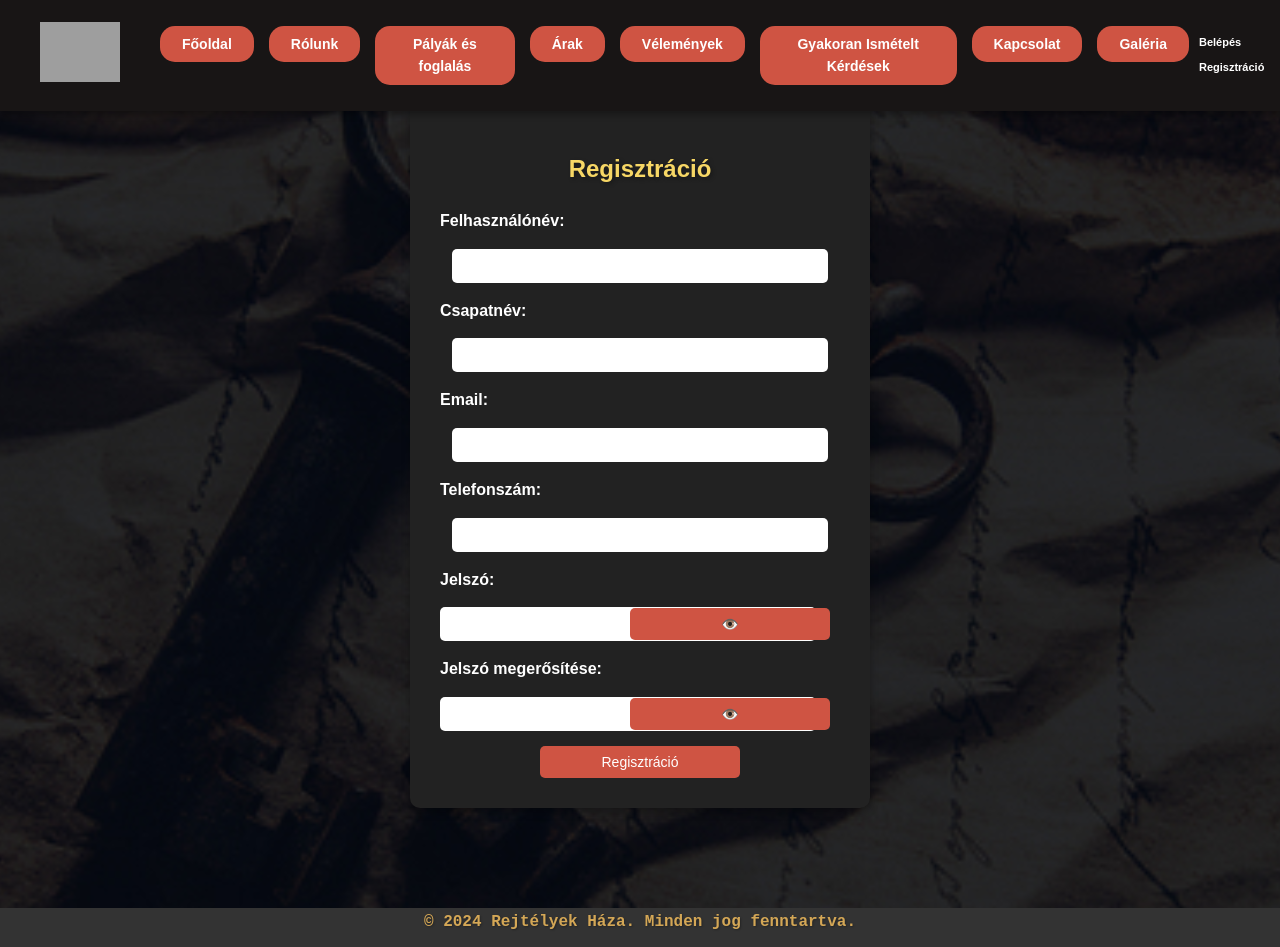
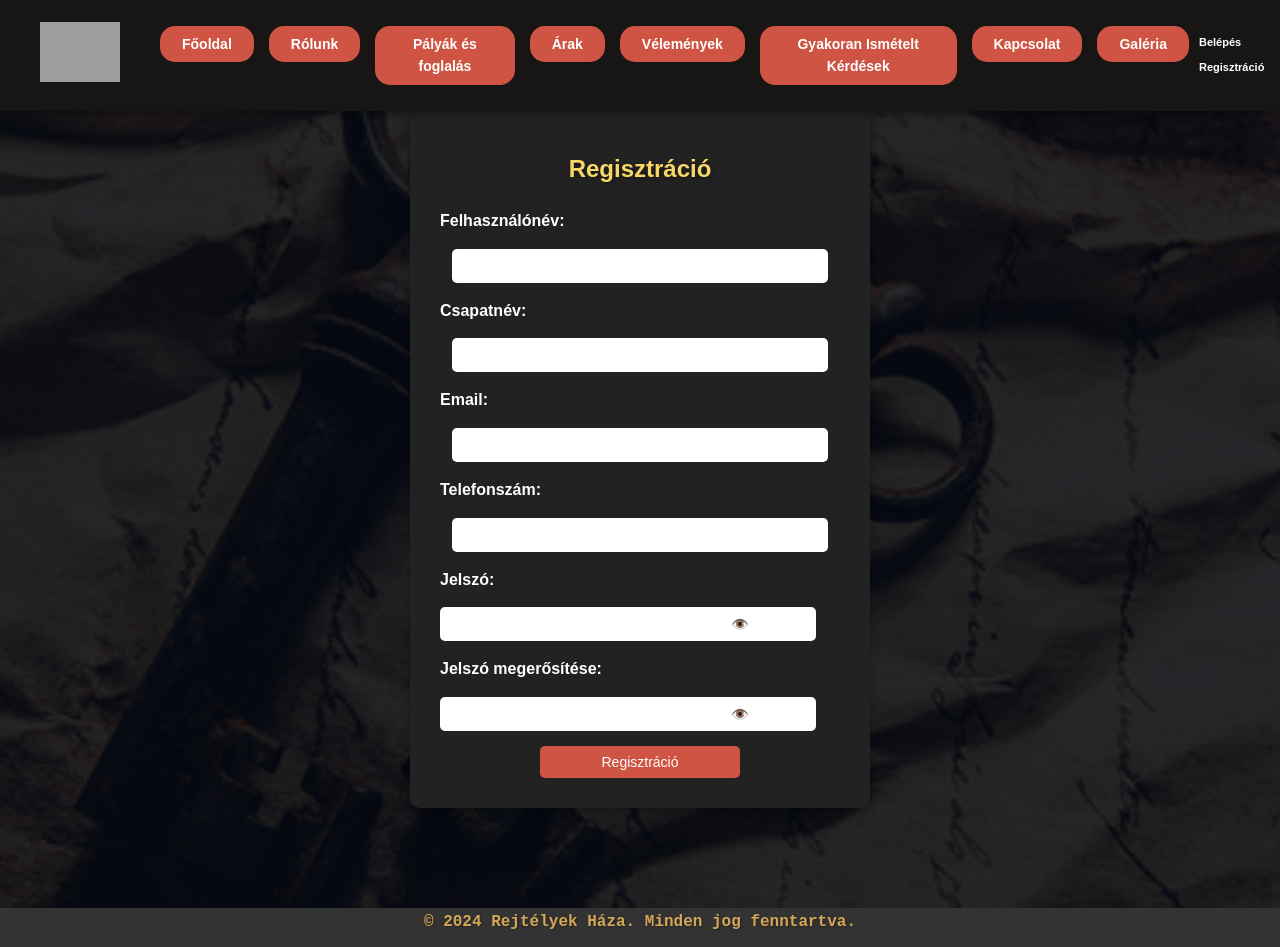
Before and after one commit to Neliah85/Projekt_Rejtelyekhaza_react, a React (Create React App) app in the folder frontend/: page /register in a window 1280 px wide. Built offline with nearby package versions, Linux system fonts and the light colour scheme; grey boxes are pictures that could not be loaded.

Commit message:
password visibility correction

```diff
--- a/frontend/src/styles.css
+++ b/frontend/src/styles.css
@@ -160,7 +160,7 @@ main {
     text-align: center;
 }
 
-/* Jelszó mezők konténere */
+/* Jelszó mező és ikon egy sorban */
 .password-container {
     position: relative;
     width: 100%;
@@ -168,31 +168,26 @@ main {
     align-items: center;
 }
 
-/* Jelszó beviteli mező */
+/* Jelszó mező */
 .password-container input {
     width: 100%;
-    padding-right: 35px; /* Helyet hagy a szem ikonnak */
+    padding-right: 30px; /* Helyet hagyunk a szem ikonnak */
 }
 
-/* Szem ikon gomb */
+/* Szem ikon */
 .toggle-password {
-    background: none;
-    border: none;
+    position: absolute;
+    right: 0px;
+    background: none !important;  /* Kikapcsolja az örökölt háttérszínt */
+    border: none !important; /* Kikapcsolja az esetleges örökölt keretet */
+    padding: 0 !important; /* Nincs extra padding */
+    width: auto; /* Csak az ikon méretéhez igazodik */
+    height: auto; /* Ne legyen nagyobb, mint kell */
     cursor: pointer;
-    position: absolute;
-    right: 10px; /* Igazítás jobbra */
-    font-size: 14px; /* Kisebb ikon */
+    font-size: 14px; /* Kisebb ikonméret */
     color: white;
-    display: flex;
-    align-items: center;
-    justify-content: center;
+    display: inline-block; /* Nem flex, csak simán inline */
 }
-
-/* Kisebb méretű ikon */
-.toggle-password i {
-    font-size: 14px;
-}
-
 
 /* Gombok hover és kattintási animációja */
 .menu-button:hover {
```
